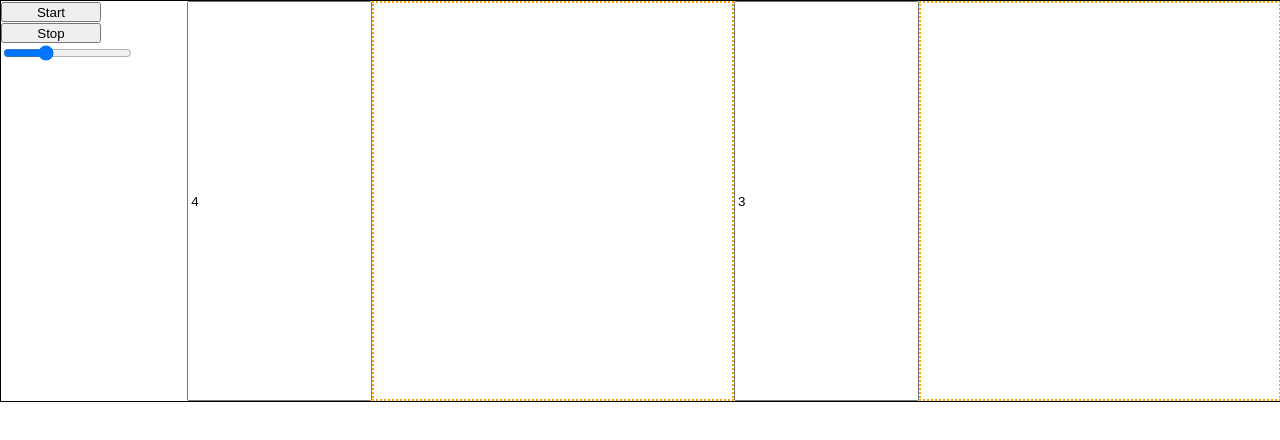
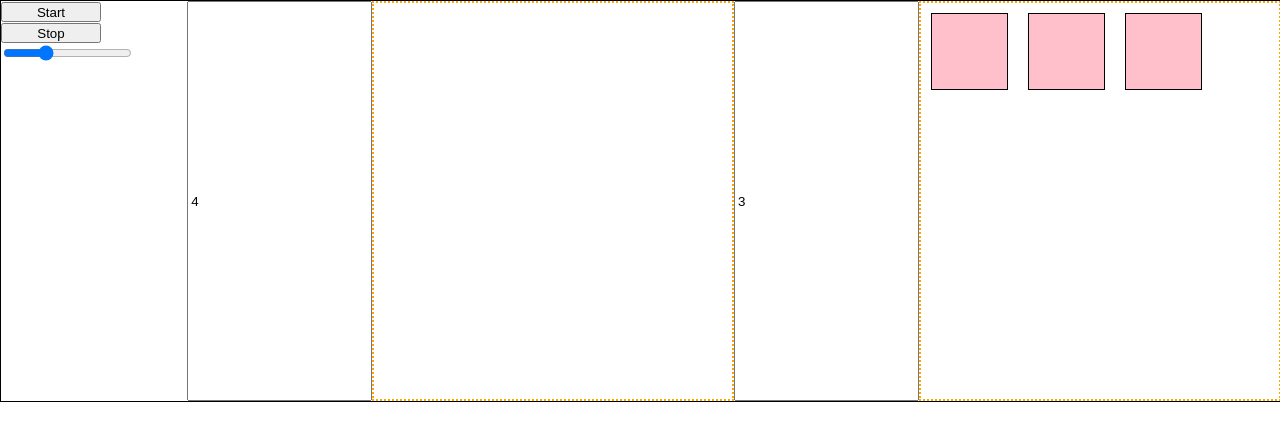
Before and after one commit to jswill88/polyrhythm-generator, a React (Create React App) app: page / in a window 1280 px wide. Shown: the top 440 px of the page. Built offline with nearby package versions, Linux system fonts and the light colour scheme.

Commit message:
make right squares highlight correctly

```diff
--- a/src/App.scss
+++ b/src/App.scss
@@ -17,3 +17,12 @@
   width: 50%;
   flex-wrap: wrap;
 }
+.rightSquare {
+  background-color: pink;
+}
+.rightSquare.highlight {
+
+  // .highlight {
+    background-color: magenta;
+  // }
+}
--- a/src/buttons.js
+++ b/src/buttons.js
@@ -5,20 +5,24 @@ import './App.scss';
 
 export default function Buttons() {
 
-  const [leftSquare, setLeftSquare] = useState('none');
+  const [leftSquare, setLeftSquare] = useState('block');
   const [rightSquare, setRightSquare] = useState('none');
   const [leftRhythm, setLeftRhythm] = useState(4);
   const [rightRhythm, setRightRhythm] = useState(3);
   const [tempo, setTempo] = useState(120);
+  const [highlightNum, setHighlightNum] = useState(-1);
 
   const styles = {
 
     rightSquare: {
+      // 1: {
       height: 75,
       width: 75,
-      backgroundColor: 'magenta',
+      // backgroundColor: '#f5f5f5',
       margin: 10,
       display: leftSquare,
+      border: "1px solid black"
+      // }
     },
 
     leftSquare: {
@@ -28,8 +32,8 @@ export default function Buttons() {
       margin: 10,
       display: rightSquare,
     },
+  }
 
-  }
 
   const setTimers = async () => {
     await Tone.start();
@@ -47,10 +51,11 @@ export default function Buttons() {
 
       synth.triggerAttackRelease("C4", '64n', time);
       Tone.Draw.schedule(() => {
-        setLeftSquare(prev => prev === 'block' ? 'none' : 'block')
+        // setLeftSquare(prev => prev === 'block' ? 'none' : 'block')
+        setHighlightNum(prev => (prev + 1) % rightRhythm )
       }, time)
         .schedule(() => {
-          setLeftSquare('none')
+          // setLeftSquare('none')
         }, time + .15);
 
     }, `0:${leftRhythm}`).start(.05)
@@ -60,6 +65,7 @@ export default function Buttons() {
       synth2.triggerAttackRelease("F3", '64n', time);
       Tone.Draw.schedule(() => {
         setRightSquare(prev => prev === 'block' ? 'none' : 'block')
+
       }, time)
         .schedule(() => {
           setRightSquare('none')
@@ -102,8 +108,9 @@ export default function Buttons() {
     for (let i = 0; i < side; i++) {
       squares.push(
         <div
+          className={i === highlightNum ? `${square} highlight` : `${square}`}
           key={i}
-          style={styles[square]}>
+          style={styles[square]/*[i]*/}>
         </div>)
     }
     return squares;
```
